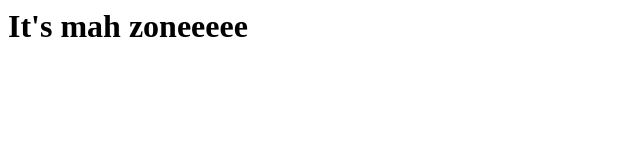
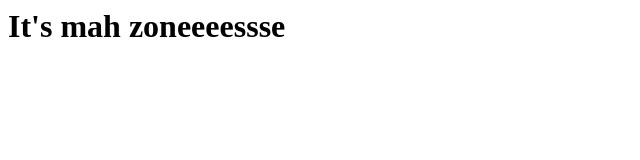
Before and after one commit to mosboyc99/abcmonboi.github.io, a plain HTML site: page index.html in a window 1280 px wide. Shown: the full height of the page, 0-640 px from the left. Drawn offline with Linux system fonts and the light colour scheme.

Commit message:
Update index.html

```diff
--- a/index.html
+++ b/index.html
@@ -4,6 +4,6 @@
   </head>
 
   <body>
-    <h1>It's mah zoneeeee</h1>
+    <h1>It's mah zoneeeessse</h1>
   </body>
 </html>
```
